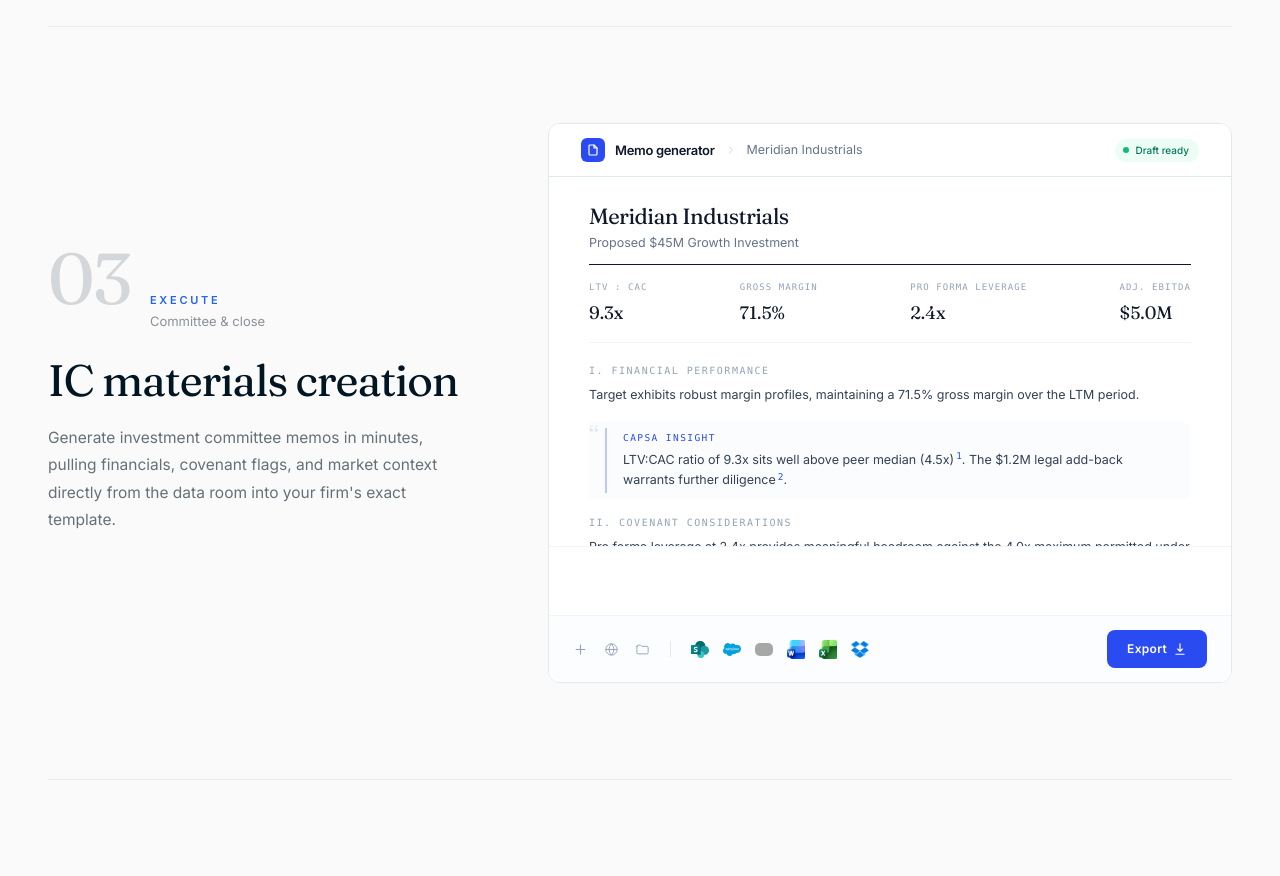
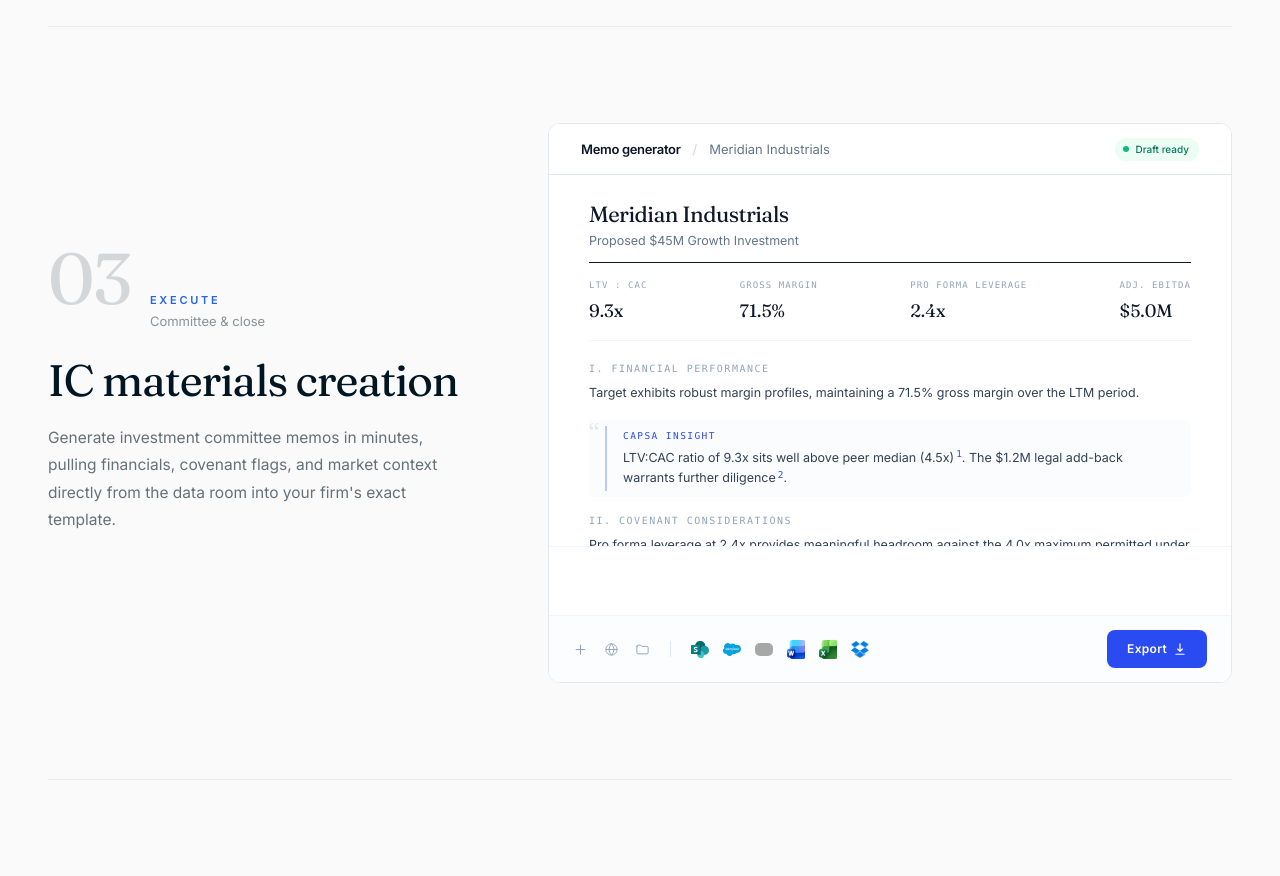
Before and after one commit to muiztom47/capsa-redesign, a React (Vite) app: page / in a window 1280 px wide. Shown: the part 3580-4456 px from the top of the page. Built offline with nearby package versions, Linux system fonts and the light colour scheme; grey boxes are pictures that could not be loaded.

Commit message:
The Capsa Platform

```diff
--- a/src/components/mockups/MockupUnderwriting.tsx
+++ b/src/components/mockups/MockupUnderwriting.tsx
@@ -128,18 +128,10 @@ const MockupUnderwriting = () => {
 
       {/* Chrome */}
       <div className="flex items-center justify-between px-8 py-3.5 border-b border-slate-200 bg-white shrink-0 relative z-10">
-        <div className="flex items-center gap-2.5">
-          <div className="w-6 h-6 rounded-md bg-[#2B4BF2] flex items-center justify-center shrink-0">
-            <svg width="12" height="12" viewBox="0 0 24 24" fill="none" stroke="white" strokeWidth="2.4" strokeLinecap="round" strokeLinejoin="round">
-              <path d="M14 2H6a2 2 0 0 0-2 2v16a2 2 0 0 0 2 2h12a2 2 0 0 0 2-2V8z"/>
-              <polyline points="14 2 14 8 20 8"/>
-            </svg>
-          </div>
+        <div className="flex items-center gap-3">
           <span className="text-[13px] font-semibold text-slate-900 tracking-tight">Memo generator</span>
-          <svg width="12" height="12" viewBox="0 0 24 24" fill="none" stroke="currentColor" strokeWidth="2" strokeLinecap="round" strokeLinejoin="round" className="text-slate-300 shrink-0">
-            <polyline points="9 18 15 12 9 6"/>
-          </svg>
-          <span className="text-[12.5px] text-slate-500">Meridian Industrials</span>
+          <span className="text-[13px] text-slate-300 font-light select-none">/</span>
+          <span className="text-[13px] text-slate-500 font-light">Meridian Industrials</span>
         </div>
         <span className="relative h-[22px] flex items-center w-[132px] justify-end">
           <span className="capsa-loop absolute right-0 inline-flex items-center gap-1.5 text-[10px] font-medium text-slate-500 bg-slate-100 rounded-full pl-2 pr-2.5 py-1 whitespace-nowrap" style={{ animationName: 'capsaStatusThinking' }}>
@@ -157,7 +149,7 @@ const MockupUnderwriting = () => {
         </span>
       </div>
 
-      <div className="flex-1 overflow-hidden px-8 py-6 relative bg-gradient-to-b from-slate-50 to-white">
+      <div className="flex-1 overflow-hidden px-8 py-6 relative bg-white">
 
         {/* Phase 1 — prompt + toolbar */}
         <div className="capsa-loop absolute inset-0 px-8 py-10 flex items-start justify-center" style={{ animationName: 'capsaPromptPhase' }}>
@@ -179,9 +171,14 @@ const MockupUnderwriting = () => {
         </div>
 
         {/* Phase 2 — loading */}
-        <div className="capsa-loop absolute inset-0 flex flex-col items-center justify-center gap-3" style={{ animationName: 'capsaLoadingPhase' }}>
-          <div className="w-5 h-5 rounded-full border-2 border-slate-200 border-t-[#2B4BF2]" style={{ animation: 'capsaSpin 0.8s linear infinite' }}></div>
-          <span className="text-[11px] font-mono uppercase tracking-[0.15em] text-slate-400">Generating memo…</span>
+        <div className="capsa-loop absolute inset-0 flex items-center justify-center" style={{ animationName: 'capsaLoadingPhase' }}>
+          <div className="w-full max-w-[520px] rounded-lg border border-slate-200/70 bg-white px-6 py-16 flex flex-col items-center justify-center gap-4">
+            <div
+              className="w-7 h-7 rounded-full border-[2.5px] border-[#2B4BF2]/15 border-t-[#2B4BF2]"
+              style={{ animation: 'capsaSpin 0.9s linear infinite' }}
+            ></div>
+            <span className="text-[14px] font-medium text-[#2B4BF2] tracking-tight">Generating memo…</span>
+          </div>
         </div>
 
         {/* Phase 3 — memo, then the export bar */}
```
